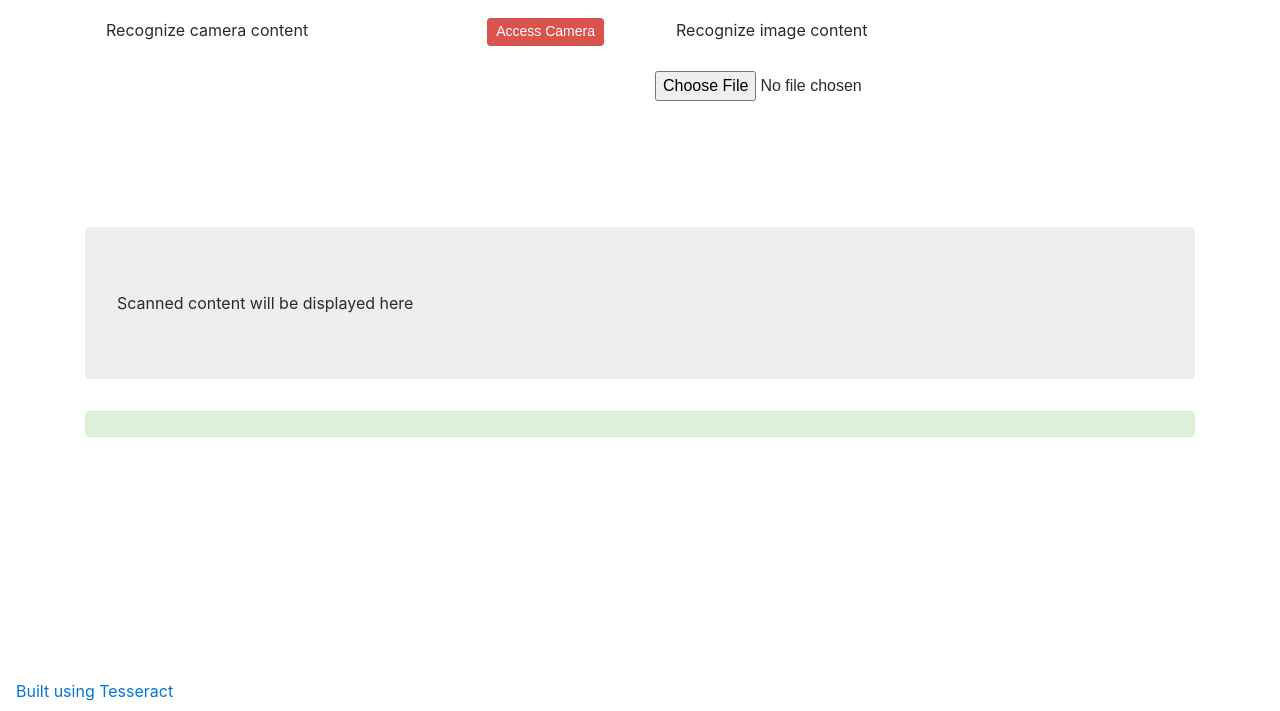
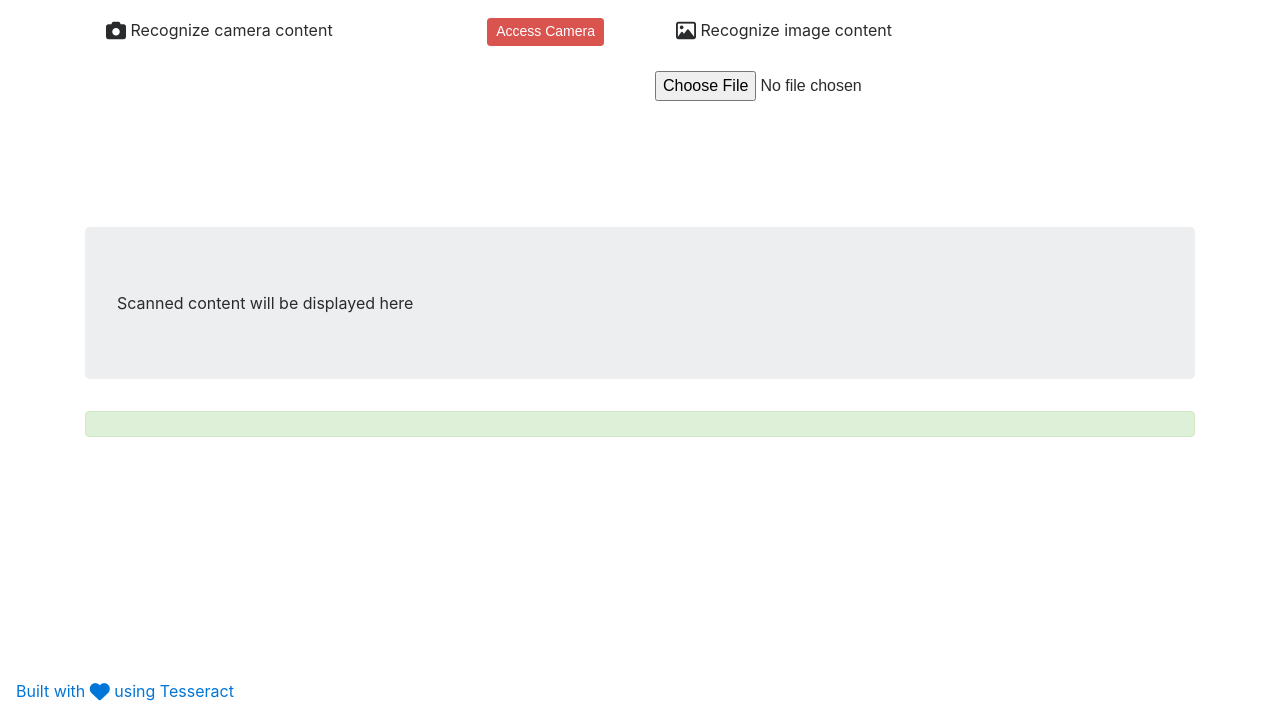
Before and after one commit to prashant-andani/ocr-javascript, a plain HTML site: page index.html in a window 1280 px wide. Shown: the part 89-800 px from the top of the page. Drawn offline with nearby package versions, Linux system fonts and the light colour scheme.

Commit message:
Adding icons

```diff
--- a/index.html
+++ b/index.html
@@ -15,6 +15,7 @@
 	<link href="https://maxcdn.bootstrapcdn.com/bootstrap/4.0.0-beta.3/css/bootstrap.min.css" rel="stylesheet" integrity="sha384-Zug+QiDoJOrZ5t4lssLdxGhVrurbmBWopoEl+M6BdEfwnCJZtKxi1KgxUyJq13dy"
 	    crossorigin="anonymous">
 	<script src='https://cdn.rawgit.com/naptha/tesseract.js/1.0.10/dist/tesseract.js'></script>
+	<script async src="https://use.fontawesome.com/d8c77f8373.js"></script>
 </head>
 
 <body>
@@ -27,7 +28,7 @@
 		</button>
 		<div class="collapse navbar-collapse float-right" id="navbarNavAltMarkup">
 			<div class="navbar-nav ">
-				<a class="nav-item nav-link" href="https://github.com/prashant-andani/ocr-javascript">Github</a>
+				<a class="nav-item nav-link" href="https://github.com/prashant-andani/ocr-javascript"><i class="fa fa-lg fa-github"></i> Github</a>
 			</div>
 		</div>
 	</nav>
@@ -38,7 +39,7 @@
 		<div class="row">
 			<div class="col-md-6" id="main">
 				<!-- Access to camera and recognize content -->
-				<div class="alert alert-primary">Recognize camera content
+				<div class="alert alert-primary"><i class="fa fa-camera fa-lg"></i> Recognize camera content
 					<button id="btnCameraAccess" class="float-right btn btn-danger btn-sm">Access Camera</button>
 				</div>
 				<video autoplay></video>
@@ -46,7 +47,8 @@
 			</div>
 			<div class="col-md-6">
 				<!-- Upload Image and recognize -->
-				<div class="alert alert-primary">Recognize image content</div>
+				<div class="alert alert-primary"><i class="fa fa-image fa-lg"></i> Recognize image content
+				</div>
 				<input id="uploadInput" type="file" />
 				<div id="imageContainer">
 					<img id="image" src="" alt="" style="max-height: 300px;" />
@@ -66,7 +68,7 @@
 	</div>
 
 	<nav class="navbar fixed-bottom navbar-light bg-dark">
-		<a class="" href="http://tesseract.projectnaptha.com/">Built using Tesseract</a>
+		<a class="" href="http://tesseract.projectnaptha.com/">Built with <i class="fa fa-heart fa-lg"></i> using Tesseract</a>
 	</nav>
 	<script>
 		(function () {
```
